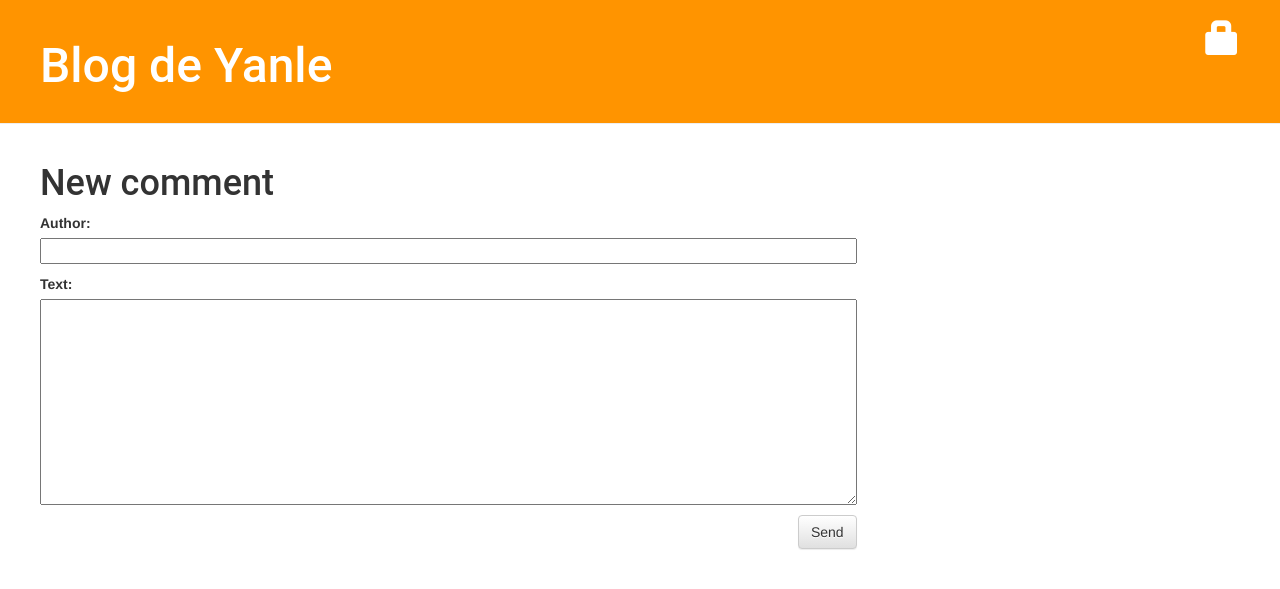
After one commit to yanle4209/my-first-blog, a Django app: page /post/1/comment/ in a window 1280 px wide. The commit adds this page. Shown: the top 589 px of the page. Run offline with Django 3.2, Linux system fonts and the light colour scheme; tables that the repository leaves empty hold one stand-in row (values such as "Sample post"); some libraries are stand-ins or nearby versions.

Commit message:
Varias funciones adicionadas.

```diff
--- a/blog/admin.py
+++ b/blog/admin.py
@@ -1,8 +1,10 @@
 from django.contrib import admin
 
-from.models import Post
+from.models import Post, Comment
 
 
 admin.site.register(Post)
 
+admin.site.register(Comment)
+
 # Register your models here.
--- a/blog/forms.py
+++ b/blog/forms.py
@@ -1,9 +1,16 @@
 from django import forms
 
-from .models import Post
+from .models import Post, Comment
 
 class PostForm(forms.ModelForm):
 
 	class Meta:
 	    model = Post
 	    fields = ('title', 'text',)
+
+
+class CommentForm(forms.ModelForm):
+
+    class Meta:
+        model = Comment
+        fields = ('author', 'text',)
--- a/blog/models.py
+++ b/blog/models.py
@@ -29,4 +29,21 @@ class Post(models.Model):
 
 		return self.title
 
+class Comment(models.Model):
+    post = models.ForeignKey('blog.Post', related_name='comments')
+    author = models.CharField(max_length=200)
+    text = models.TextField()
+    created_date = models.DateTimeField(default=timezone.now)
+    approved_comment = models.BooleanField(default=False)
+
+    def approve(self):
+        self.approved_comment = True
+        self.save()
+
+    def __str__(self):
+        return self.text
+
+    def approved_comments(self):
+    	return self.comments.filter(approved_comment=True)
+
 # Create your models here.
--- a/blog/static/css/blog.css
+++ b/blog/static/css/blog.css
@@ -43,3 +43,7 @@
     .post h1 a, .post h1 a:visited {
         color: #000000;
     }
+
+    .comment {
+    margin: 20px 0px 20px 20px;
+}
--- /dev/null
+++ b/blog/templates/blog/add_comment_to_post.html
@@ -0,0 +1,9 @@
+{% extends 'blog/base.html' %}
+
+{% block content %}
+    <h1>New comment</h1>
+    <form method="POST" class="post-form">{% csrf_token %}
+        {{ form.as_p }}
+        <button type="submit" class="save btn btn-default">Send</button>
+    </form>
+{% endblock %}
--- a/blog/templates/blog/base.html
+++ b/blog/templates/blog/base.html
@@ -9,10 +9,16 @@
         </head>
         <body>
     <div class="page-header">
-            <a href="{% url 'blog.views.post_new' %}" class="top-menu"><span class="glyphicon glyphicon-plus"></span></a>
-            <h1><a href="/">Blog de Yanle</a></h1>
+    {% if user.is_authenticated %}
+    <a href="{% url 'post_new' %}" class="top-menu"><span class="glyphicon glyphicon-plus"></span></a>
+    <a href="{% url 'post_draft_list' %}" class="top-menu"><span class="glyphicon glyphicon-edit"></span></a>
+    <p class="top-menu">Hola {{ user.username }}<small>(<a href="{% url 'django.contrib.auth.views.logout' %}">Salir</a>)</small></p>
+    {% else %}
+    <a href="{% url 'django.contrib.auth.views.login' %}" class="top-menu"><span class="glyphicon glyphicon-lock"></span></a>
+    {% endif %}
+    <h1><a href="{% url 'blog.views.post_list' %}">Blog de Yanle</a></h1>
 </div>
-        <div class="content container">
+    <div class="content">
         <div class="row">
             <div class="col-md-8">
             {% block content %}
--- a/blog/templates/blog/post_edit.html
+++ b/blog/templates/blog/post_edit.html
@@ -4,6 +4,6 @@
         <h1>New post</h1>
         <form method="POST" class="post-form">{% csrf_token %}
             {{ form.as_p }}
-            <button type="submit" class="save btn btn-default">Save</button>
+            <button type="submit" class="save btn btn-default">Guardar</button>
         </form>
     {% endblock %}
--- a/blog/templates/blog/post_list.html
+++ b/blog/templates/blog/post_list.html
@@ -8,6 +8,7 @@
             </div>
             <h1><a href="{% url 'blog.views.post_detail' pk=post.pk %}">{{ post.title }}</a></h1>
             <p>{{ post.text|linebreaks }}</p>
+            <a href="{% url 'blog.views.post_detail' pk=post.pk %}">Comments: {{ post.approved_comments.count }}</a>
         </div>
     {% endfor %}
 {% endblock content %}
--- a/blog/urls.py
+++ b/blog/urls.py
@@ -9,4 +9,15 @@ urlpatterns = [
     url(r'^post/new/$', views.post_new, name='post_new'),
 
     url(r'^post/(?P<pk>[0-9]+)/edit/$', views.post_edit, name='post_edit'),
+
+    url(r'^drafts/$', views.post_draft_list, name='post_draft_list'),
+
+    url(r'^post/(?P<pk>[0-9]+)/publish/$', views.post_publish, name='post_publish'),
+
+    url(r'^post/(?P<pk>[0-9]+)/remove/$', views.post_remove, name='post_remove'),
+
+    url(r'^post/(?P<pk>[0-9]+)/comment/$', views.add_comment_to_post, name='add_comment_to_post'),
+
+    url(r'^comment/(?P<pk>[0-9]+)/approve/$', views.comment_approve, name='comment_approve'),
+url(r'^comment/(?P<pk>[0-9]+)/remove/$', views.comment_remove, name='comment_remove'),
 ]
--- a/blog/views.py
+++ b/blog/views.py
@@ -2,8 +2,10 @@ from django.shortcuts import render
 from django.utils import timezone
 from .models import Post
 from django.shortcuts import render, get_object_or_404
-from .forms import PostForm
+from .forms import PostForm, CommentForm
 from django.shortcuts import redirect
+from django.contrib.auth.decorators import login_required
+
 
 def post_list(request):
 	posts = Post.objects.filter(published_date__lte=timezone.now()).order_by('published_date')
@@ -14,21 +16,20 @@ def post_detail(request, pk):
     post = get_object_or_404(Post, pk=pk)
     return render(request, 'blog/post_detail.html', {'post': post})
 
-
+@login_required
 def post_new(request):
         if request.method == "POST":
             form = PostForm(request.POST)
             if form.is_valid():
                 post = form.save(commit=False)
                 post.author = request.user
-                post.published_date = timezone.now()
                 post.save()
                 return redirect('blog.views.post_detail', pk=post.pk)
         else:
             form = PostForm()
         return render(request, 'blog/post_edit.html', {'form': form})
 
-
+@login_required
 def post_edit(request, pk):
         post = get_object_or_404(Post, pk=pk)
         if request.method == "POST":
@@ -41,3 +42,54 @@ def post_edit(request, pk):
         else:
             form = PostForm(instance=post)
         return render(request, 'blog/post_edit.html', {'form': form})
+
+@login_required
+def post_draft_list(request):
+    posts = Post.objects.filter(published_date__isnull=True).order_by('created_date')
+    return render(request, 'blog/post_draft_list.html', {'posts': posts})
+
+
+@login_required
+def post_publish(request, pk):
+    post = get_object_or_404(Post, pk=pk)
+    post.publish()
+    return redirect('blog.views.post_detail', pk=pk)
+
+
+def publish(self):
+    self.published_date = timezone.now()
+    self.save()
+
+
+@login_required
+def post_remove(request, pk):
+    post = get_object_or_404(Post, pk=pk)
+    post.delete()
+    return redirect('blog.views.post_list')
+
+def add_comment_to_post(request, pk):
+    post = get_object_or_404(Post, pk=pk)
+    if request.method == "POST":
+        form = CommentForm(request.POST)
+        if form.is_valid():
+            comment = form.save(commit=False)
+            comment.post = post
+            comment.save()
+            return redirect('blog.views.post_detail', pk=post.pk)
+    else:
+        form = CommentForm()
+    return render(request, 'blog/add_comment_to_post.html', {'form': form})
+
+
+@login_required
+def comment_approve(request, pk):
+    comment = get_object_or_404(Comment, pk=pk)
+    comment.approve()
+    return redirect('blog.views.post_detail', pk=comment.post.pk)
+
+@login_required
+def comment_remove(request, pk):
+    comment = get_object_or_404(Comment, pk=pk)
+    post_pk = comment.post.pk
+    comment.delete()
+    return redirect('blog.views.post_detail', pk=post_pk)
--- a/mysite/settings.py
+++ b/mysite/settings.py
@@ -102,3 +102,5 @@ USE_TZ = True
 
 STATIC_URL = '/static/'
 STATIC_ROOT = os.path.join(BASE_DIR, 'static')
+
+LOGIN_REDIRECT = '/'
--- a/mysite/urls.py
+++ b/mysite/urls.py
@@ -1,9 +1,11 @@
-from django.conf.urls import include, url
+from django.conf.urls import patterns, include, url
 
 from django.contrib import admin
+admin.autodiscover()
 
-urlpatterns = [
-
-	url(r'^admin/', include(admin.site.urls)),
-	url(r'', include('blog.urls')),
-]
+urlpatterns = patterns('',
+    url(r'^admin/', include(admin.site.urls)),
+    url(r'^accounts/login/$', 'django.contrib.auth.views.login'),
+    url(r'^accounts/logout/$', 'django.contrib.auth.views.logout', {'next_page': '/'}),
+    url(r'', include('blog.urls')),
+)
```
Also changed, not shown: blog/templates/blog/post_detail.html (+26 -6 lines), blog/templates/blog/post_draft_list.html (added, +11 -0 lines), blog/templates/registration/login.html (added, +26 -0 lines), blog/migrations/0002_comment.py (added), blog/templates/registration.html (added). Lines whose indentation alone changed are shown as unchanged.
